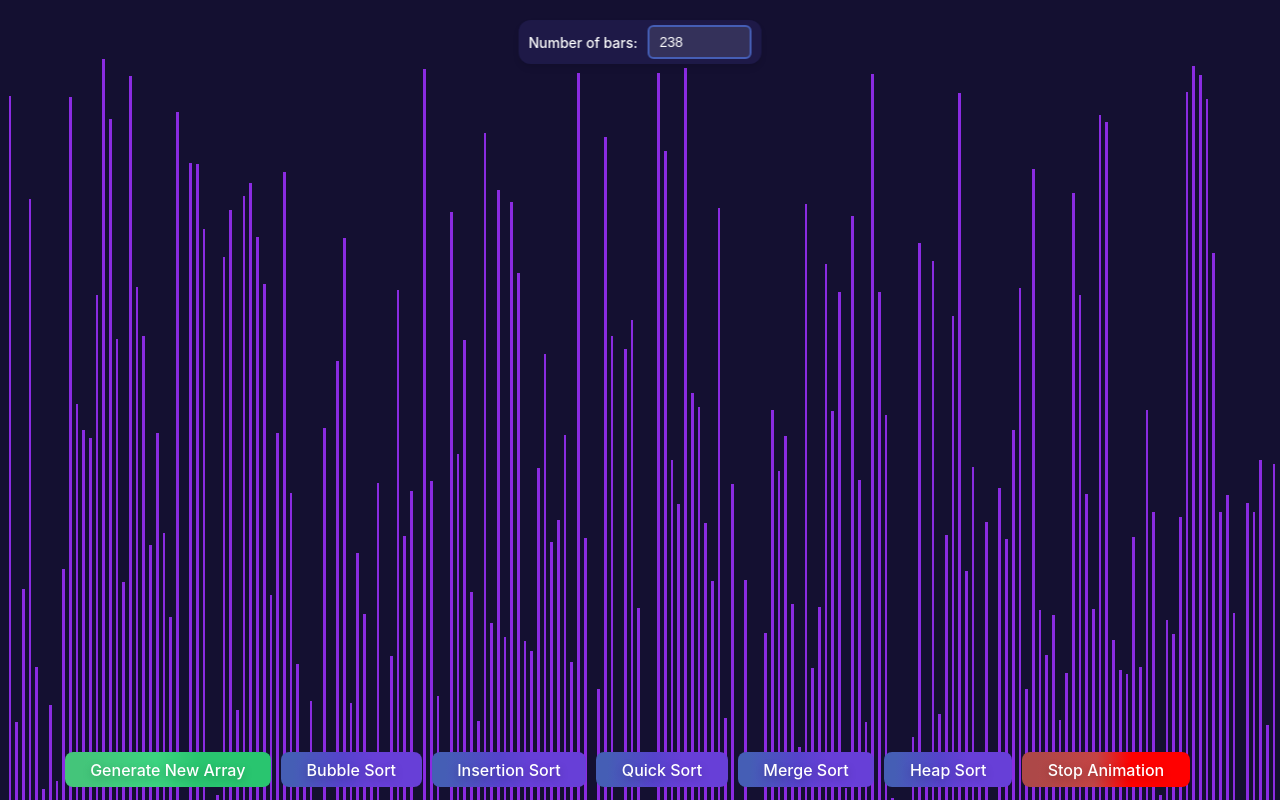
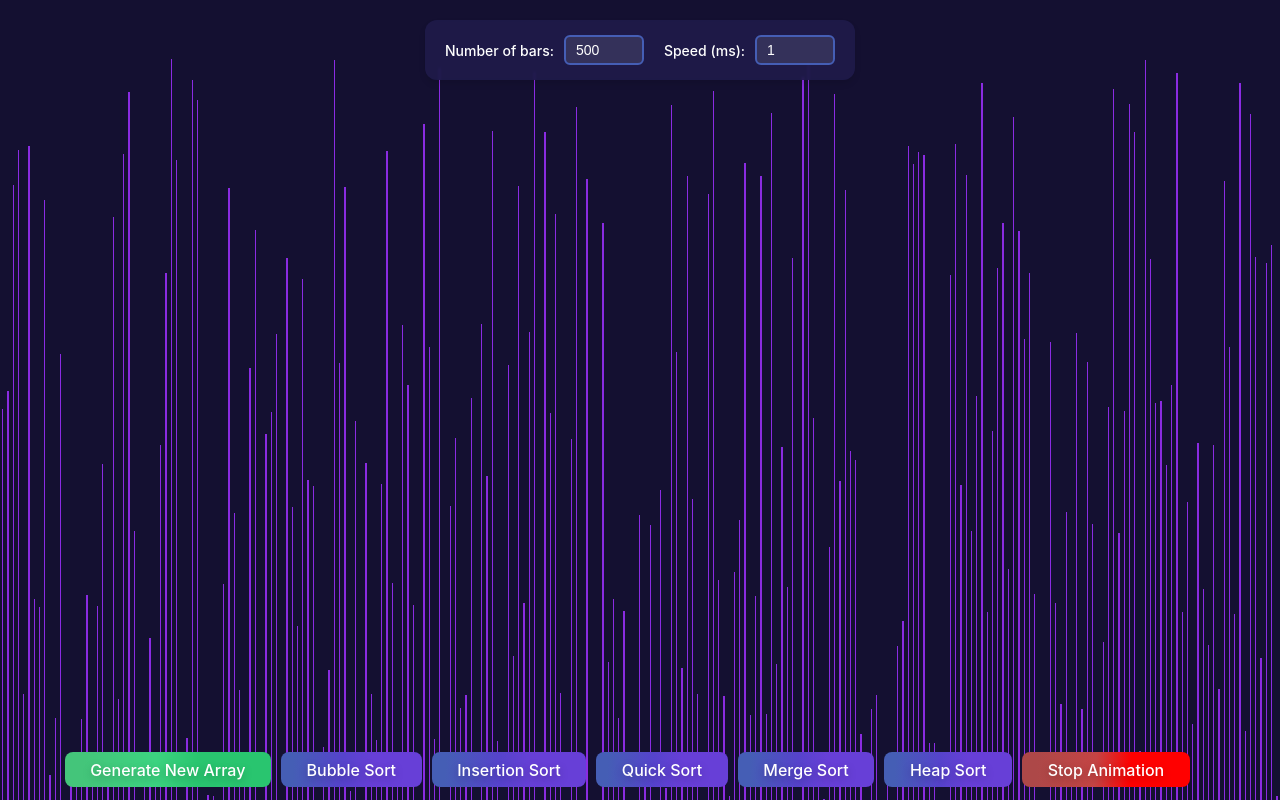
Before and after one commit to CheikhhhTi/Sorting-visualizer, a React (Create React App) app: page /visualizer in a window 1280 px wide. Shown: the top 800 px of the page. Built offline with nearby package versions, Linux system fonts and the light colour scheme.

Commit message:
speed in ms now configurable

```diff
--- a/src/SortingVisualizer/SortingVisualizer.css
+++ b/src/SortingVisualizer/SortingVisualizer.css
@@ -25,28 +25,33 @@
   transform: translateX(-50%);
   z-index: 1000;
   background-color: rgba(32, 27, 75, 0.9);
-  padding: 5px 10px;
+  padding: 15px 20px;
   border-radius: 12px;
   box-shadow: 0 4px 6px rgba(0, 0, 0, 0.1);
   backdrop-filter: blur(1px);
+  display: flex;
+  gap: 20px;
+  align-items: center;
+  justify-content: center;
 }
 
-.bars-input-container {
+.input-container {
   display: flex;
   align-items: center;
   gap: 10px;
 }
 
-.bars-input-container label {
+.input-container label {
   color: #ffffff;
   font-family: "Inter UI", -apple-system, BlinkMacSystemFont, "Segoe UI", sans-serif;
   font-size: 14px;
   font-weight: 500;
+  white-space: nowrap;
 }
 
-.bars-input-container input {
+.input-container input {
   width: 80px;
-  height: 20px;
+  height: 30px;
   padding: 5px 10px;
   border: 2px solid #455EB5;
   border-radius: 6px;
@@ -55,14 +60,15 @@
   font-size: 14px;
   outline: none;
   transition: all 0.3s ease;
+  box-sizing: border-box;
 }
 
-.bars-input-container input:focus {
+.input-container input:focus {
   border-color: #673FD7;
   box-shadow: 0 0 0 2px rgba(103, 63, 215, 0.2);
 }
 
-.bars-input-container input:disabled {
+.input-container input:disabled {
   opacity: 0.6;
   cursor: not-allowed;
 }
@@ -98,6 +104,7 @@ width: calc(50vw / var(--num-bars, 190));
 background-color: blueviolet;
 display: inline-block;
 margin: 0 2px;
+margin-bottom: 60px;
 
 }
 
--- a/src/SortingVisualizer/SortingVisualizer.jsx
+++ b/src/SortingVisualizer/SortingVisualizer.jsx
@@ -13,9 +13,10 @@ export default class SortingVisualizer extends Component {
       stopAnimation: false,
       isAnimating: false,
       sorted: false,
-      numBars: 238,
+      numBars: 500,
       AudioContext: null,
       fixedIndex: null,
+      speed: 1,
     };
   }
 
@@ -25,6 +26,11 @@ handleNumBarsChange = (event) => {
       this.resetArray();
     });
   };
+
+handlespeedChange = (event) => {
+    const value = event.target.value;
+    this.setState({ speed: value });
+  }
 
   componentDidMount() {
     this.resetArray();
@@ -101,7 +107,7 @@ bubbleSort() {
 animateBubbleSort(animations) {
   let array = [...this.state.array];
   let i = 0;
-
+  const speed = this.state.speed;
   const animate = () => {
     if (i >= animations.length) {
       this.setState({
@@ -144,7 +150,7 @@ animateBubbleSort(animations) {
 
 
     i++;
-    setTimeout(animate, 1);
+    setTimeout(animate, speed);
   };
 
   animate();
@@ -180,6 +186,7 @@ insertionSort() {
 animateInsertionSort(animations) {
   let array = [...this.state.array];
   let i = 0;
+  const speed = this.state.speed;
   const animate = () => {
     if (i >= animations.length) {
       this.setState({ comparing: [], swapped: [], fixedIndex: null, stopAnimation: false, isAnimating: false, sorted: true,
@@ -211,7 +218,7 @@ animateInsertionSort(animations) {
     }
 
     i++;
-    setTimeout(animate, 1);
+    setTimeout(animate, speed);
   };
   animate();
 }
@@ -274,7 +281,7 @@ heapSort() {
 animateHeapSort(animations) {
   let array = [...this.state.array];
   let i = 0;
-
+  const speed = this.state.speed;
   const animate = () => {
     if (i >= animations.length) {
       this.setState({ comparing: [], swapped: [], stopAnimation: false, isAnimating: false, sorted: true,
@@ -307,7 +314,7 @@ animateHeapSort(animations) {
     }
 
     i++;
-    setTimeout(animate, 1);
+    setTimeout(animate, speed);
   };
 
   animate();
@@ -359,7 +366,7 @@ getQuickSortAnimations(array) {
 animateQuickSort(animations) {
   let array = [...this.state.array];
   let i = 0;
-
+  const speed = this.state.speed;
   const animate = () => {
     if (i >= animations.length) {
       this.setState({ comparing: [], swapped: [], stopAnimation: false, isAnimating: false, sorted: true,
@@ -392,7 +399,7 @@ animateQuickSort(animations) {
   }
 
     i++;
-    setTimeout(animate, 1);
+    setTimeout(animate, speed);
   };
 
   animate();
@@ -468,7 +475,7 @@ getMergeSortAnimations(array) {
 animateMergeSort(animations) {
   let array = [...this.state.array];
   let i = 0;
-
+  const speed = this.state.speed;
   const animate = () => {
     if (i >= animations.length) {
       this.setState({ comparing: [], swapped: [], stopAnimation: false, isAnimating: false, sorted: true }, () => {
@@ -496,7 +503,7 @@ animateMergeSort(animations) {
     }
 
     i++;
-    setTimeout(animate, 1);
+    setTimeout(animate, speed);
   };
 
   animate();
@@ -523,19 +530,31 @@ playFinalMelody = () => {
 }
 
 render() {
-    const { array, comparing, swapped, isAnimating, numBars, finalHighlight } = this.state;
+    const { array, comparing, swapped, isAnimating, numBars, finalHighlight, speed } = this.state;
     return (
       <div>
         <div className="controls">
-          <div className="bars-input-container">
+          <div className="input-container">
             <label htmlFor="numBars">Number of bars:</label>
             <input
-              type="number"
+              type="text"
               id="numBars"
               min="0"
               max="10000"
               value={numBars}
               onChange={this.handleNumBarsChange}
+              disabled={isAnimating}
+            />
+          </div>
+          <div className="input-container">
+            <label htmlFor="speed">Speed (ms):</label>
+            <input
+              type="number"
+              id="speed"
+              min="0"
+              max="1000"
+              value={this.state.speed}
+              onChange={this.handlespeedChange}
               disabled={isAnimating}
             />
           </div>
```
